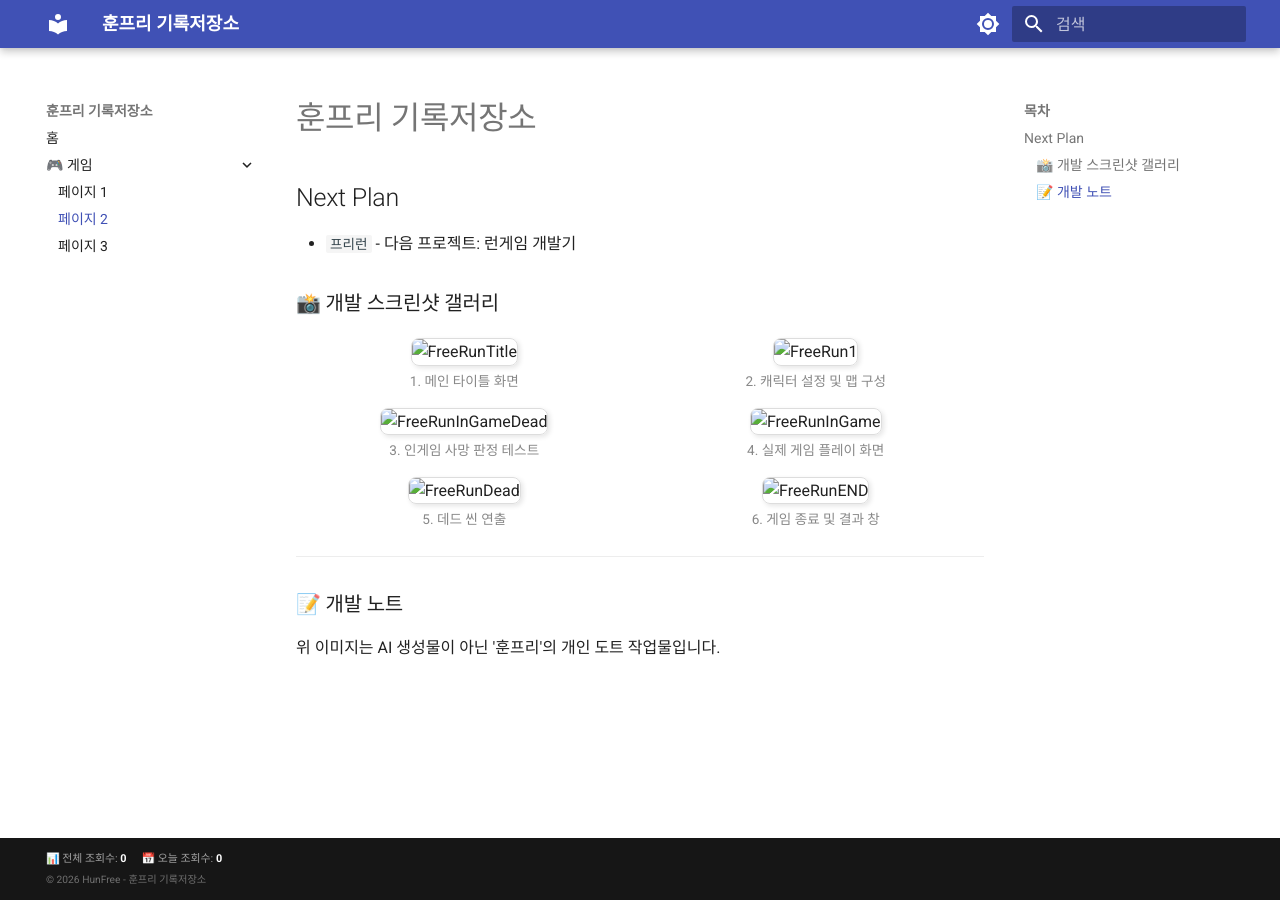
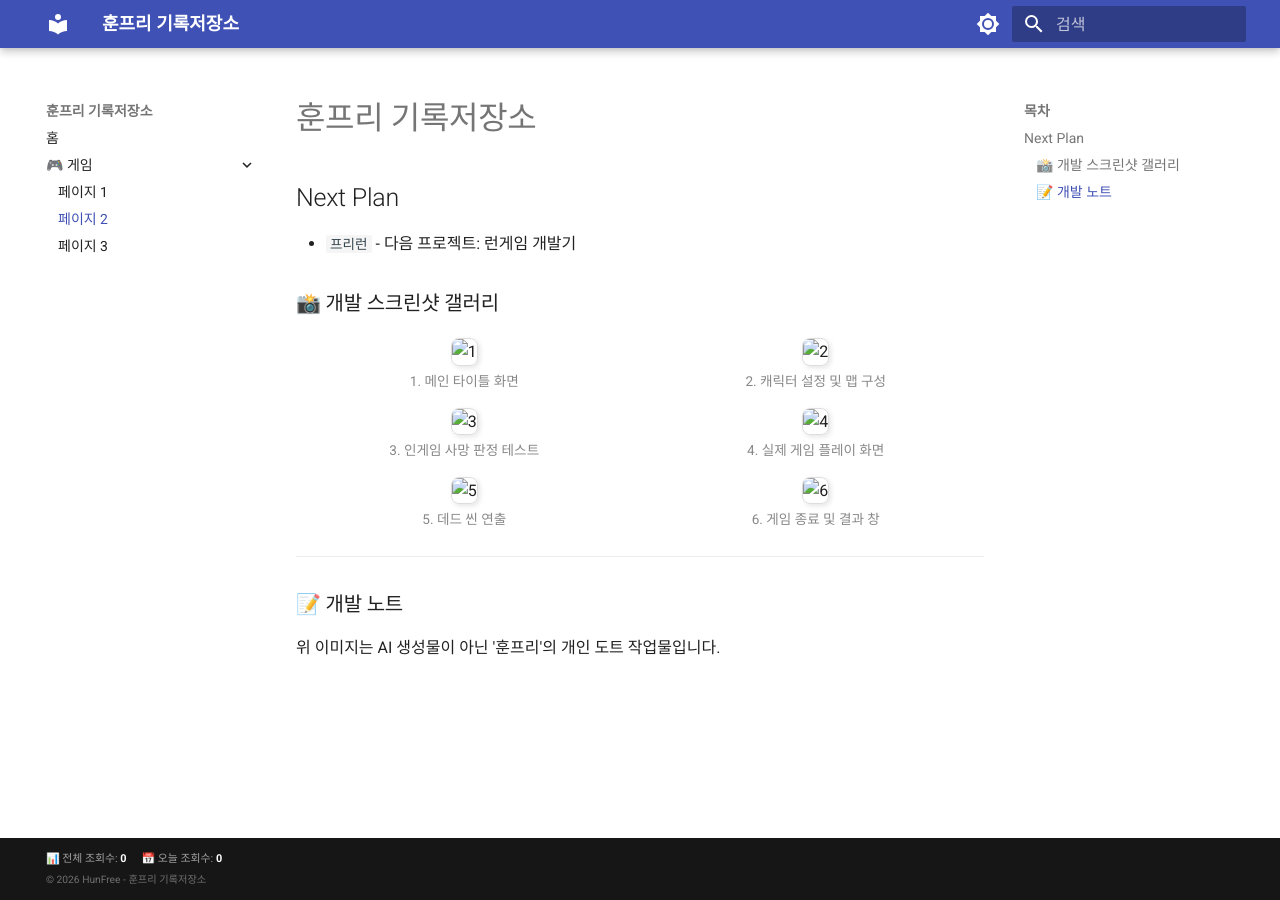
Before and after one commit to Hunfree-1218/FreeWiki, an MkDocs documentation site: the page built from docs/HunFree/Game1.md, in a window 1280 px wide. Built offline with MkDocs 1.6.1 and Material for MkDocs 9.7.7, drawn with Linux system fonts in a browser that asks for light colours; comment, search, counter and statistics services are not loaded.

```diff
--- a/docs/HunFree/Game1.md
+++ b/docs/HunFree/Game1.md
@@ -31,27 +31,27 @@
 
 <div class="gallery-container">
   <div class="gallery-item">
-    <img src="../Image/FreeRunTitle.jpg" alt="FreeRunTitle">
+    <img src="../Image/FreeRunTitle.jpg" alt="1">
     <div class="image-caption">1. 메인 타이틀 화면</div>
   </div>
   <div class="gallery-item">
-    <img src="../Image/FreeRun1.jpg" alt="FreeRun1">
+    <img src="../Image/FreeRun1.jpg" alt="2">
     <div class="image-caption">2. 캐릭터 설정 및 맵 구성</div>
   </div>
   <div class="gallery-item">
-    <img src="../Image/FreeRunInGameDead.jpg" alt="FreeRunInGameDead">
+    <img src="../Image/FreeRunInGameDead.jpg" alt="3">
     <div class="image-caption">3. 인게임 사망 판정 테스트</div>
   </div>
   <div class="gallery-item">
-    <img src="../Image/FreeRunInGame.jpg" alt="FreeRunInGame">
+    <img src="../Image/FreeRunInGame.jpg" alt="4">
     <div class="image-caption">4. 실제 게임 플레이 화면</div>
   </div>
   <div class="gallery-item">
-    <img src="../Image/FreeRunDead.jpg" alt="FreeRunDead">
+    <img src="../Image/FreeRunDead.jpg" alt="5">
     <div class="image-caption">5. 데드 씬 연출</div>
   </div>
   <div class="gallery-item">
-    <img src="../Image/FreeRunEND.png" alt="FreeRunEND">
+    <img src="../Image/FreeRunEND.png" alt="6">
     <div class="image-caption">6. 게임 종료 및 결과 창</div>
   </div>
 </div>
@@ -59,5 +59,4 @@
 ---
 
 ### 📝 개발 노트
-
 위 이미지는 AI 생성물이 아닌 '훈프리'의 개인 도트 작업물입니다.
```
Also changed, not shown: site/HunFree/Game1/index.html.
